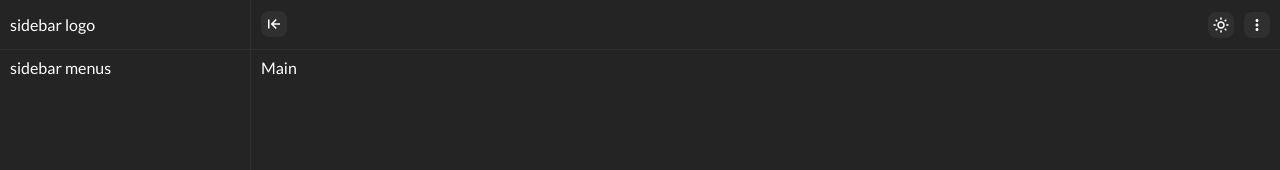
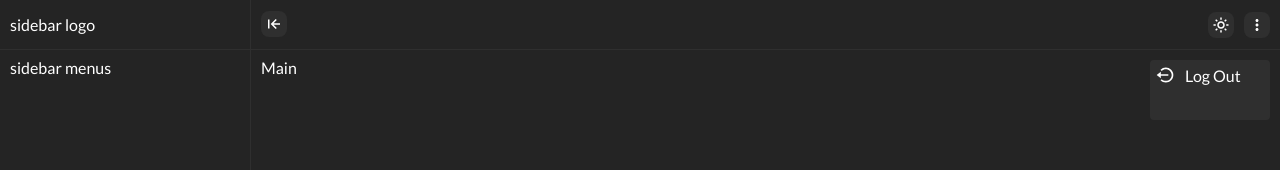
Before and after one commit to srdjan-gr/minimal-board, a React (Vite) app: page / in a window 1280 px wide. Both pictures are taken after a click on the icon 1257 px from the left and 24 px from the top of the page. Shown: the top 170 px of the page. Built offline with nearby package versions, Linux system fonts and the light colour scheme.

Commit message:
HeaderMenu component add

```diff
--- a/src/App.jsx
+++ b/src/App.jsx
@@ -1,5 +1,6 @@
 import React, { useState, useEffect, useContext } from 'react'
 import Header from './components/Header/Header'
+import HeaderMenu from './components/HeaderMenu/HeaderMenu';
 import MainContent from './components/MainContent/MainContent'
 import Sidebar from './components/Sidebar/Sidebar'
 
@@ -10,13 +11,15 @@ function App() {
 
   const { theme, setTheme } = useContext(ThemeContext);
 
+  const [headerMenu, setHeaderMenu] = useState(false);
 
   return (
 
     <div className={`${theme === 'darkTheme' ? 'darkTheme' : 'lightTheme'}`}>
 
       <MainContent />
-      <Header />
+      <Header headerMenu={headerMenu} setHeaderMenu={setHeaderMenu} />
+      <HeaderMenu headerMenu={headerMenu} />
       <Sidebar />
 
     </div>
--- a/src/components/Header/Header.jsx
+++ b/src/components/Header/Header.jsx
@@ -4,28 +4,28 @@ import { BiDotsVerticalRounded, BiArrowToLeft, BiSun } from "react-icons/bi";
 import SidebarContext from '../../contexts/SidebarContext';
 import ThemeContext from '../../contexts/ThemeContext';
 
-const Header = () => {
+
+const Header = ({ headerMenu, setHeaderMenu }) => {
 
     const { sidebar, setSidebar } = useContext(SidebarContext)
     const { theme, setTheme } = useContext(ThemeContext)
 
+
     const toggleSidebar = () => {
         setSidebar(!sidebar);
 
-        if (!sidebar) {
-            localStorage.setItem('minimalBoardSidebar', 'asideClosed');
-        } else {
-            localStorage.setItem('minimalBoardSidebar', 'asideOpend');
-        }
+        !sidebar ? localStorage.setItem('minimalBoardSidebar', 'asideClosed') :
+            localStorage.setItem('minimalBoardSidebar', 'asideOpend')
     }
 
 
     const toogleTheme = () => {
-        if (theme === 'darkTheme') {
-            setTheme('lightTheme')
-        } else {
-            setTheme('darkTheme')
-        }
+        theme === 'darkTheme' ? setTheme('lightTheme') : setTheme('darkTheme')
+    }
+
+
+    const toggleHeaderMenu = () => {
+        setHeaderMenu(!headerMenu)
     }
 
     return (
@@ -36,8 +36,10 @@ const Header = () => {
             </article>
             <article className='header__right'>
                 <BiSun className='icon-m background-second' onClick={toogleTheme} />
-                <BiDotsVerticalRounded className='icon-m background-second' />
+                <BiDotsVerticalRounded className='icon-m background-second' onClick={toggleHeaderMenu} />
             </article>
+
+
         </header>
     )
 }
--- /dev/null
+++ b/src/components/HeaderMenu/HeaderMenu.jsx
@@ -0,0 +1,16 @@
+import React from 'react'
+import { BiLogOutCircle } from "react-icons/bi";
+
+const HeaderMenu = ({ headerMenu }) => {
+    return (
+        <article className={`${headerMenu ? 'toggleHeaderMenu' : ''} header__menu text background-second`}>
+
+            <div className='header__menu-single'>
+                <BiLogOutCircle className='icon-m1' />
+                <h3>Log Out</h3>
+            </div>
+        </article>
+    )
+}
+
+export default HeaderMenu
--- /dev/null
+++ b/src/components/HeaderMenu/_headerMenu.scss
@@ -0,0 +1,43 @@
+@use '../../sass/colors' as *;
+
+.header__menu{
+    min-width: 12rem;
+    min-height: 6rem;
+    position: absolute;
+    top: 6rem;
+    right: 1rem;
+    z-index: 9;
+    border-radius: $radius;
+    transition: $transition-2;
+
+    transform-origin: top;
+    transform: rotateX(-100deg) translateY(-50%);
+    opacity: 0;
+
+    @include flex(raw, flex-start, flex-start, 0 );
+
+    &-single{
+        @include flex(raw, center, flex-start, 1rem );
+        cursor: pointer;
+        width: 100%;
+        padding: .5rem;
+        transition: $transition-1;
+    }
+
+    &-single:hover{
+        background-color: $accent;
+        color: $font-color-dark-second;
+        border-radius: $radius;
+    }
+
+    h3{
+        font-size: 1.6rem;
+        font-weight: 400;
+      }
+}
+
+.toggleHeaderMenu{
+    transform: rotateX(0deg) translateY(0);
+    z-index: 11;
+    opacity: 1;
+}
--- a/src/sass/_colors.scss
+++ b/src/sass/_colors.scss
@@ -1,5 +1,6 @@
 $accent: #EFF48E;
-// Maybe
+
+// Maybe colors
 // $accent: #c1cba9;
 // $accent: #E3FCBF;
 /* $accent: #d7e636; */
--- a/src/sass/_index.scss
+++ b/src/sass/_index.scss
@@ -70,15 +70,15 @@ body {
   //   justify-content: space-between;
   // }
 
-  // h2 {
-  //   font-family: $font-second;
-  //   font-size: 1.8rem;
-  // }
+  h2 {
+    font-size: 1.8rem;
+  }
 
-  // p {
-  //   font-size: 1.8rem;
-  //   color: $font-color-tetriar;
-  // }
+
+
+  p {
+    font-size: 1.8rem;
+  }
 
   // .mb-1 {
   //   margin-bottom: 1rem;
@@ -93,6 +93,12 @@ body {
     height: 2.6rem;
     padding: .4rem;
     border-radius: .8rem;
+  }
+
+  .icon-m1{
+    font-size: 2rem;
+    cursor: pointer;
+    transition: $transition-1;
   }
 
   .icon-m:hover{
@@ -149,6 +155,10 @@ body {
     background-color: $bg-dark;
   }
 
+  // .b:hover{
+  //   background-color: $bg-dark-second;
+  // }
+
   .background-second{
     background-color: $bg-dark-second;
   }
--- a/src/sass/main.css
+++ b/src/sass/main.css
@@ -19,6 +19,14 @@ body {
   grid-template-columns: 25rem 1fr;
   grid-template-rows: 8rem 1fr;
 } */
+h2 {
+  font-size: 1.8rem;
+}
+
+p {
+  font-size: 1.8rem;
+}
+
 .icon-m {
   cursor: pointer;
   transition: all 0.1s ease-out;
@@ -26,6 +34,12 @@ body {
   height: 2.6rem;
   padding: 0.4rem;
   border-radius: 0.8rem;
+}
+
+.icon-m1 {
+  font-size: 2rem;
+  cursor: pointer;
+  transition: all 0.1s ease-out;
 }
 
 .icon-m:hover {
@@ -134,6 +148,53 @@ header .header__right {
   width: calc(100% - 6rem);
 }
 
+/* $accent: #d7e636; */
+/* $bg-second: #333333; */
+.header__menu {
+  min-width: 12rem;
+  min-height: 6rem;
+  position: absolute;
+  top: 6rem;
+  right: 1rem;
+  z-index: 9;
+  border-radius: 4px;
+  transition: all 0.2s ease-out;
+  transform-origin: top;
+  transform: rotateX(-100deg) translateY(-50%);
+  opacity: 0;
+  display: flex;
+  flex-direction: raw;
+  align-items: flex-start;
+  justify-content: flex-start;
+  gap: 0;
+}
+.header__menu-single {
+  display: flex;
+  flex-direction: raw;
+  align-items: center;
+  justify-content: flex-start;
+  gap: 1rem;
+  cursor: pointer;
+  width: 100%;
+  padding: 0.5rem;
+  transition: all 0.1s ease-out;
+}
+.header__menu-single:hover {
+  background-color: #EFF48E;
+  color: #242424;
+  border-radius: 4px;
+}
+.header__menu h3 {
+  font-size: 1.6rem;
+  font-weight: 400;
+}
+
+.toggleHeaderMenu {
+  transform: rotateX(0deg) translateY(0);
+  z-index: 11;
+  opacity: 1;
+}
+
 main {
   padding: 1rem;
   width: calc(100% - 25rem);
--- a/src/sass/main.scss
+++ b/src/sass/main.scss
@@ -6,4 +6,5 @@
 
 @import '../components/Sidebar/sidebar';
 @import '../components/Header/header';
+@import '../components/HeaderMenu/headerMenu';
 @import '../components/MainContent/mainContent';
```
Also changed, not shown: src/sass/_mixins.scss (+9 -0 lines), 1 other file (tests, documents, lock files or other folders).
